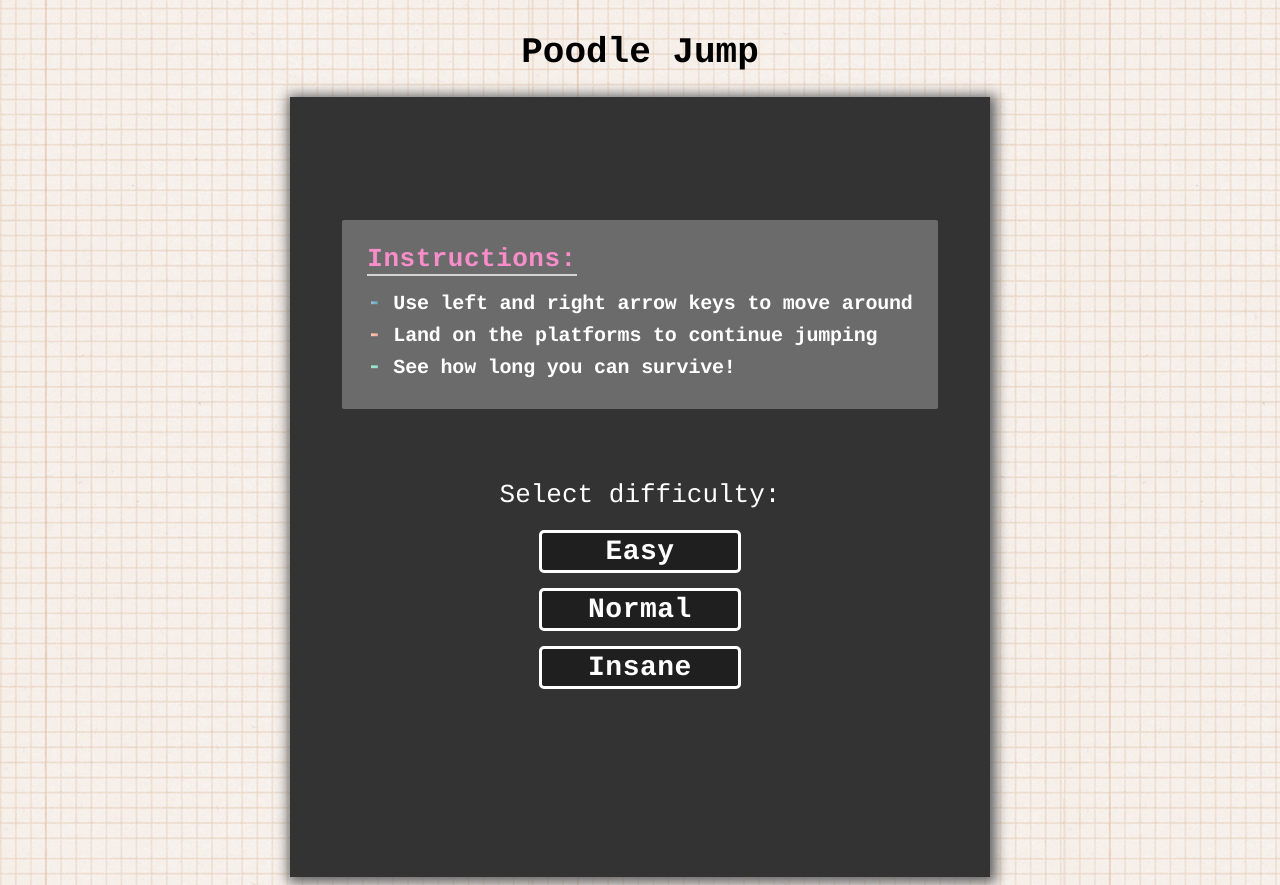
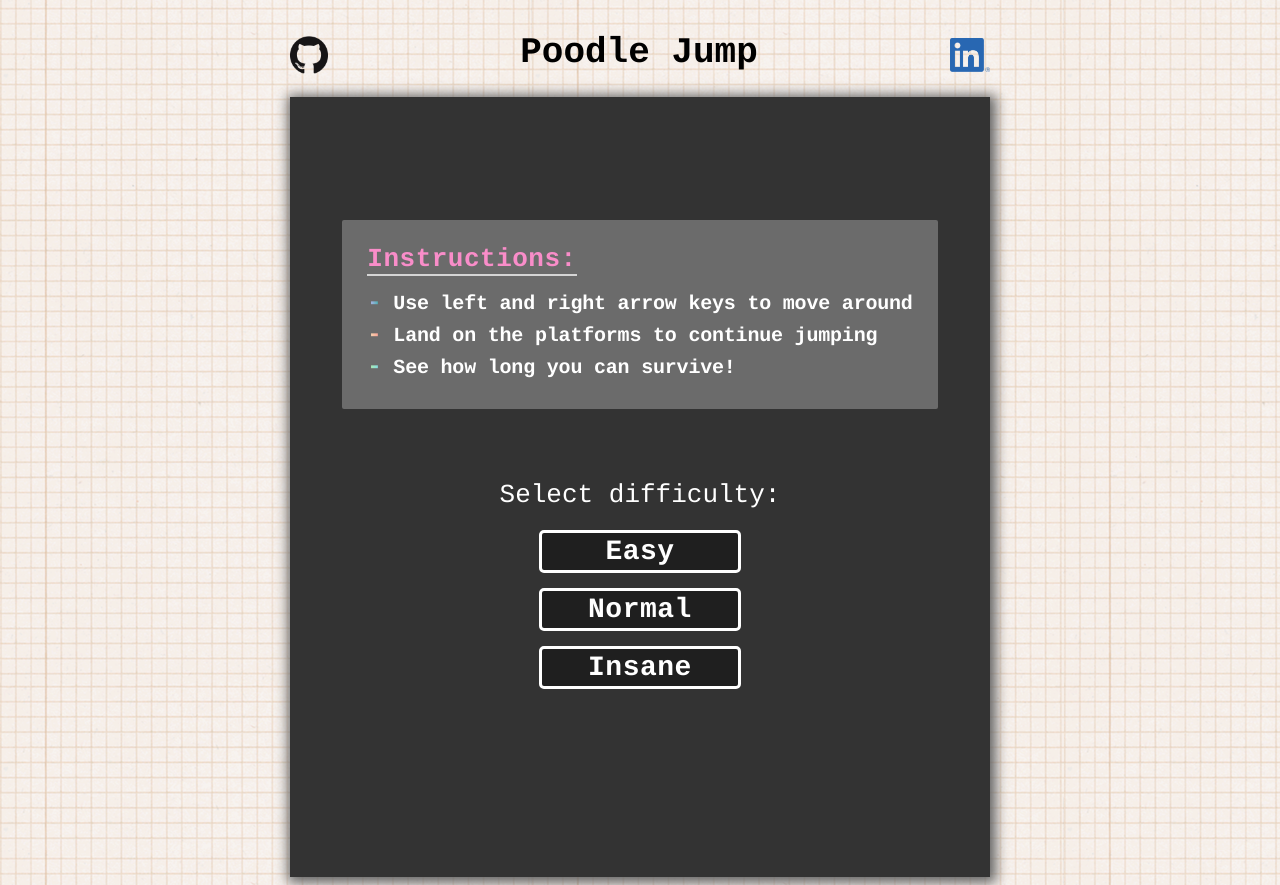
Before and after one commit to jayfang88/poodle-jump, a website built with webpack: page index.html in a window 1280 px wide. Built offline with nearby package versions, Linux system fonts and the light colour scheme.

Commit message:
add links

```diff
--- a/assets/stylesheets/poodlejump.css
+++ b/assets/stylesheets/poodlejump.css
@@ -7,6 +7,29 @@ body {
     flex-direction: column;
     align-items: center;
     font-family: 'Courier';
+}
+
+.header {
+    width: 700px;
+    display: flex;
+    justify-content: space-between;
+    align-items: center;
+}
+
+.header-sides {
+    width: auto;
+}
+
+#github {
+    position: relative;
+    top: 5px;
+    width: 38px;
+}
+
+#linkedin {
+    position: relative;
+    top: 5px;
+    width: 40px;
 }
 
 #game-title {
--- a/index.html
+++ b/index.html
@@ -10,8 +10,10 @@
 </head>
 
 <body background='./assets/images/background2.png'>
-    <header>
+    <header class='header'>
+        <a href="https://www.github.com/jayfang88/poodle-jump" class='header-sides' id='header-left'><img src="./assets/images/gh-mark.png" id='github'></a>
         <h1 id='game-title'>Poodle Jump</h1>
+        <a href='https://linkedin.com/in/justinjfang/' class='header-sides' id='header-right'><img src="./assets/images/li-mark.png" id='linkedin'></a>
     </header>
 
     <main class='main'>
```
Also changed, not shown: assets/images/gh-mark.png (added), assets/images/li-mark.png (added).
